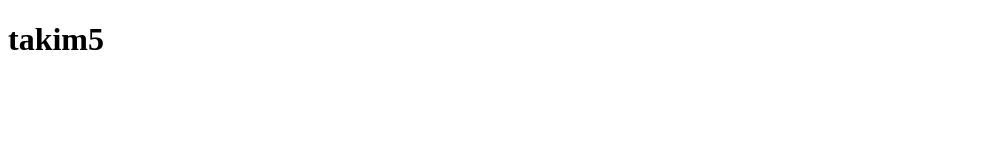
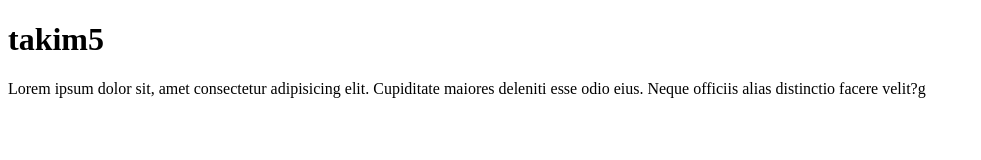
Before and after one commit to TakimTinu/First-project, a plain HTML site: page index.html in a window 1280 px wide. Shown: the whole page, without its empty margins (0-981 px from the left). Drawn offline with Linux system fonts and the light colour scheme.

Commit message:
ptag-added

```diff
--- a/index.html
+++ b/index.html
@@ -7,5 +7,6 @@
 </head>
 <body>
     <h1>takim5</h1>
+    <p>Lorem ipsum dolor sit, amet consectetur adipisicing elit. Cupiditate maiores deleniti esse odio eius. Neque officiis alias distinctio facere velit?g</p>
 </body>
 </html>
```
